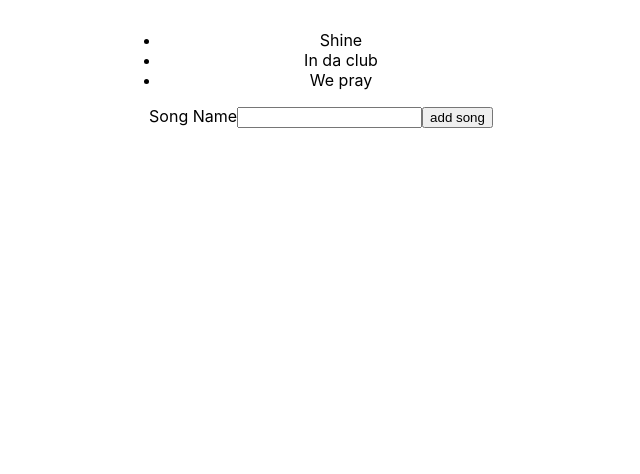
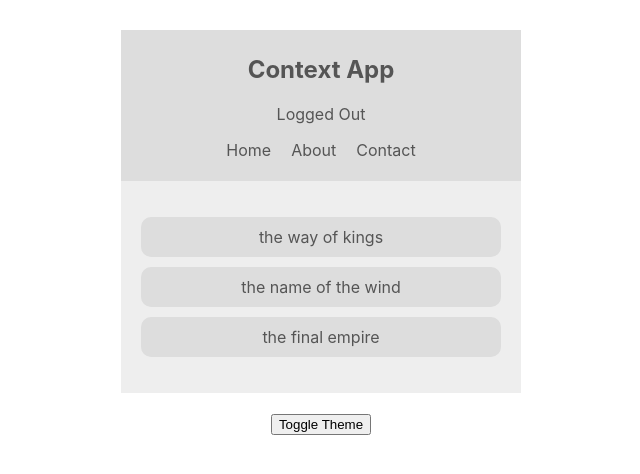
Before and after one commit to freddielumor/React-Context-Hooks, a React (Create React App) app: page / in a window 1280 px wide. Shown: the top 474 px of the page, without its empty margins (319-959 px from the left). Built offline with nearby package versions, Linux system fonts and the light colour scheme.

Commit message:
convert booklist to rfc. Use context hook

```diff
--- a/src/App.js
+++ b/src/App.js
@@ -9,14 +9,14 @@ import SongList from "./components/SongList";
 function App() {
   return (
     <div className="App">
-      {/* <ThemeContextProvider>
+      <ThemeContextProvider>
         <AuthContextProvider>
           <Navbar />
           <BookList />
           <ThemeToggle />
         </AuthContextProvider>
-      </ThemeContextProvider> */}
-      <SongList />
+      </ThemeContextProvider>
+      {/* <SongList /> */}
     </div>
   );
 }
--- a/src/components/BookList.js
+++ b/src/components/BookList.js
@@ -1,10 +1,8 @@
-import React, { Component } from "react";
+import React, { useContext } from "react";
 import { ThemeContext } from "../Context/ThemeContext";
 
-class BookList extends Component {
-  static contextType = ThemeContext;
-  render() {
-    const { isLightTheme, light, dark } = this.context;
+const BookList = () => {
+  const { isLightTheme, light, dark } = useContext(ThemeContext);
   const theme = isLightTheme ? light : dark;
 
   return (
@@ -19,7 +17,6 @@ class BookList extends Component {
       </ul>
     </div>
   );
-  }
-}
+};
 
 export default BookList;
--- a/src/components/SongList.js
+++ b/src/components/SongList.js
@@ -1,4 +1,4 @@
-import React, { useState } from "react";
+import React, { useState, useEffect } from "react";
 import { v4 as uuidv4 } from "uuid";
 import NewSongForm from "./NewSongForm";
 
@@ -12,6 +12,10 @@ const SongList = () => {
   const addSong = (title) => {
     setSongs([...songs, { title, id: uuidv4() }]);
   };
+
+  useEffect(() => {
+    console.log("use effect hook ran", songs);
+  });
 
   return (
     <div className="song-list">
```
Lines whose indentation alone changed are shown as unchanged.
